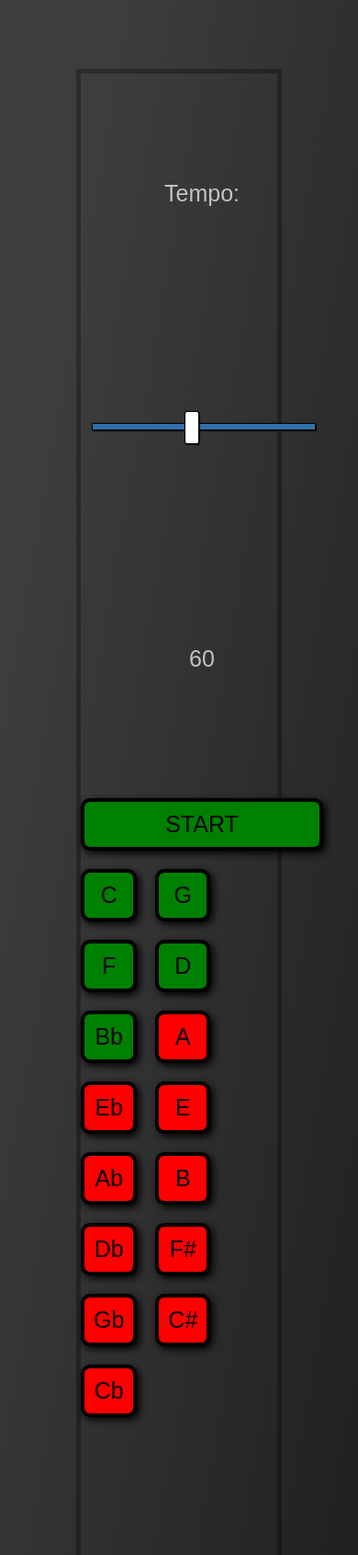
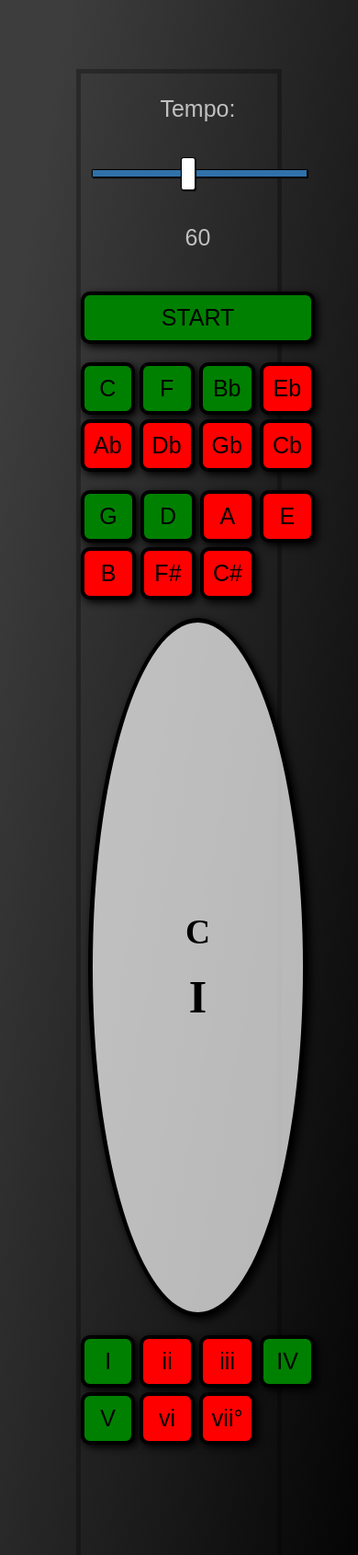
Before and after one commit to JHughesSUTA/scale-degree-practice-tool, a PHP site: page / in a window 390 px wide. Shown: the top 1691 px of the page at 92% size. Run offline with PHP 8.4, Linux system fonts and the light colour scheme.

Commit message:
dynamic keys container re-work

```diff
--- a/style.css
+++ b/style.css
@@ -78,6 +78,7 @@
 
 .sharp-keys {
   display: grid;
+  display-area: sharp-keys;
   grid-template-rows: repeat(8, 1fr);
   grid-template-columns: 1fr;
   grid-gap: 20px;
@@ -86,6 +87,7 @@
 
 .flat-keys {
   display: grid;
+  display-area: flat-keys;
   grid-template-rows: repeat(8, 1fr);
   grid-template-columns: 1fr;
   grid-gap: 20px;
@@ -332,17 +334,28 @@
 
   .keys {
     display: grid;
+    grid-template-columns: 1fr;
+    grid-template-rows: 1fr 1fr;
+    grid-template-areas:
+      "sharp-keys"
+      "flat-keys";
+  }
+
+  .sharp-keys {
+    grid-gap: 5px;
     grid-template-columns: 1fr 1fr 1fr 1fr;
-    grid-template-rows: 1fr 1fr 1fr 1fr;
-    grid-template-areas:
-      "sharps sharps sharps sharps"
-      "sharps sharps sharps sharps"
-      "flats flats flats flats"
-      "flats flats flats flats";
+    grid-template-rows: 1fr 1fr;
+  }
+
+  .flat-keys {
+    grid-gap: 5px;
+    grid-template-columns: 1fr 1fr 1fr 1fr;
+    grid-template-rows: 1fr 1fr;
   }
 
   .chords {
     display: grid;
+    grid-gap: 5px;
     grid-template-columns: 1fr 1fr 1fr 1fr;
     grid-template-rows: 1fr 1fr;
   }
```
